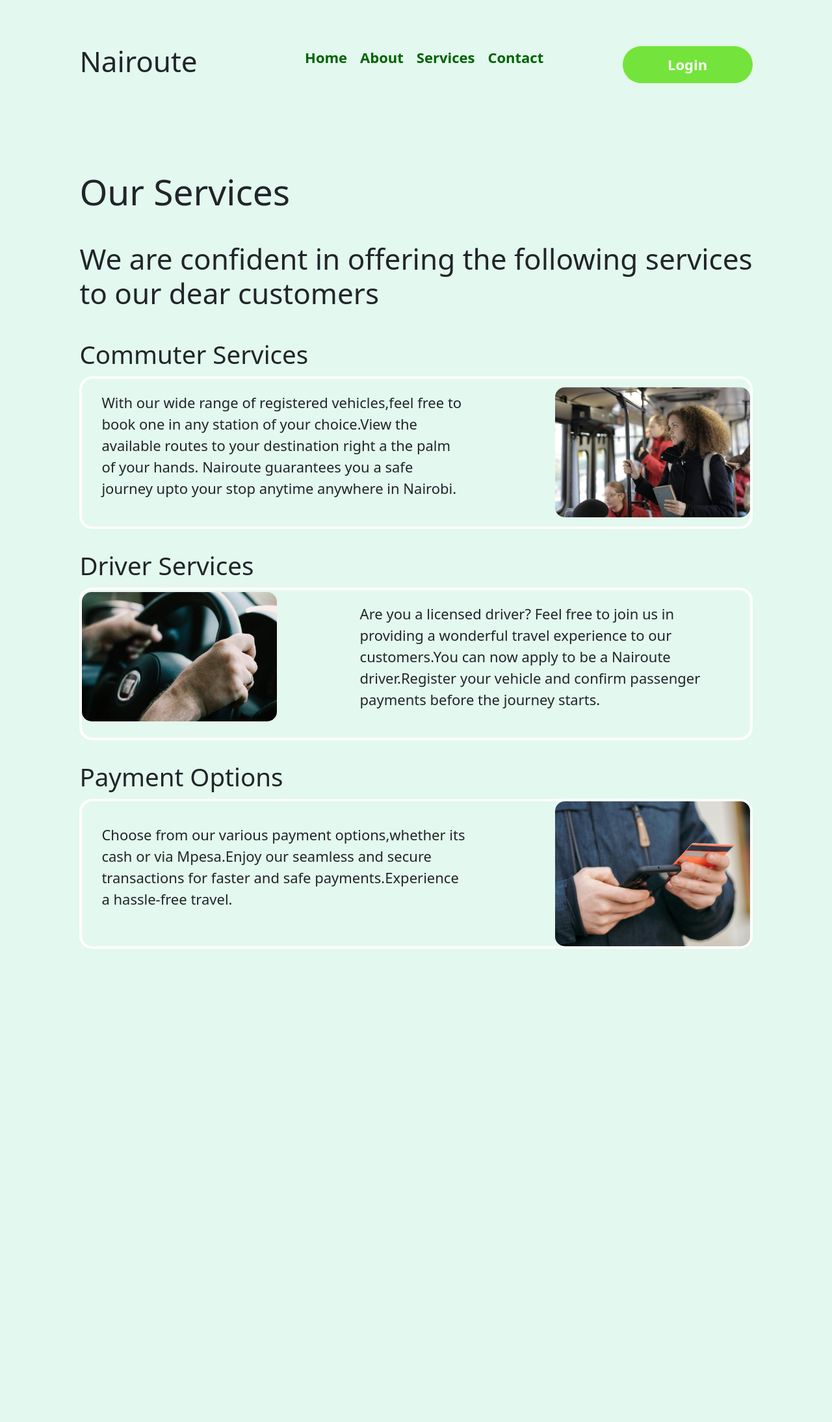
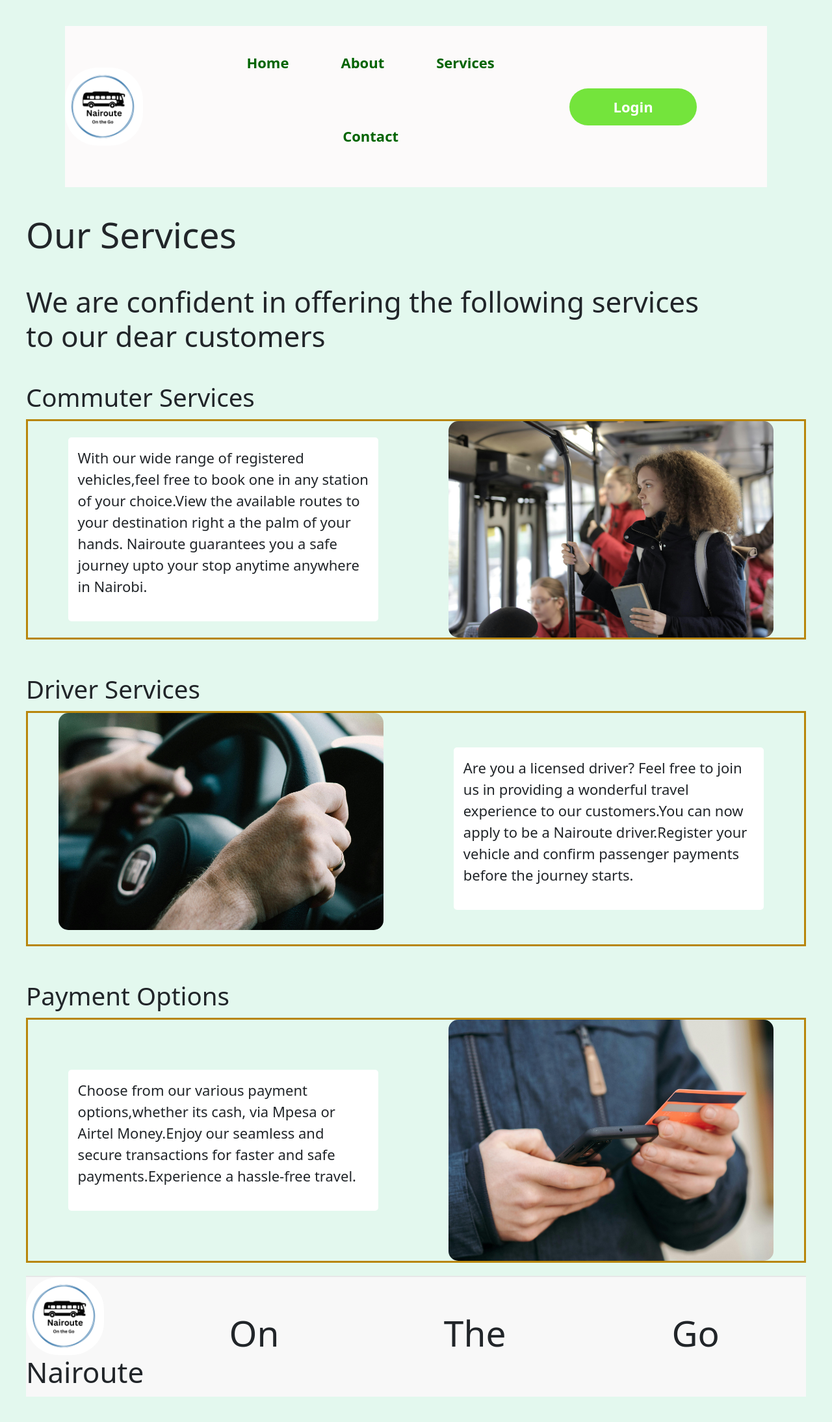
Before and after one commit to codebookreader/Nairoute, a React (Create React App) app: page /services in a window 1280 px wide. Shown: the whole page at 65% size. Before the commit the page ends 1482 px from the top, so only its background shows below. Built offline with nearby package versions, Linux system fonts and the light colour scheme.

Commit message:
add footer and logo

```diff
--- a/src/Dashboard.js
+++ b/src/Dashboard.js
@@ -4,6 +4,7 @@ import { useEffect } from 'react'
 import { useNavigate } from 'react-router-dom'
 import axios from 'axios'
 import Navbar from './Navbar'
+import Footer from './Footer'
 
 const Dashboard = () => {
   const [displayName, setdisplayName] = useState('')
@@ -33,12 +34,16 @@ const Dashboard = () => {
         .catch(err => console.log('Logout error:', err));
     };
   return (
-    <div>
+    <>
+    <div className='main'>
       <Navbar/>
         <h1>This is the dashboard</h1>
         <p>Welcome {displayName}</p>
         <button className='btn btn-danger' onClick ={handleLogout}>Logout</button>
+
     </div>
+    <Footer/>
+    </>
   )
 }
 
--- /dev/null
+++ b/src/Footer.js
@@ -0,0 +1,29 @@
+import React from 'react'
+import naiLogo from'./images/Nairoute.png'
+
+const Footer = () => {
+  return (
+    <div>
+        <footer>
+        <div className='NaiFooter'>
+            <div>
+            <img className= "Nailogo" src = {naiLogo} alt = 'Logo'></img>
+                <h2>Nairoute</h2>
+            </div>
+            <div className='Naifooterchild'>
+                <h1>On</h1>
+            </div>
+            <div className='Naifooterchild'>
+                <h1>The</h1>
+            </div>
+            <div className='Naifooterchild'>
+                <h1>Go</h1>
+            </div>
+
+        </div>
+        </footer>
+    </div>
+  )
+}
+
+export default Footer
--- a/src/Login.js
+++ b/src/Login.js
@@ -40,7 +40,7 @@ const Login = () => {
     .catch(err =>console.log(err))
   }
   return (
-    <div>
+    <div className='main'>
       <Navbar/>
   <section>
     <h1>Login</h1>
--- a/src/Navbar.js
+++ b/src/Navbar.js
@@ -1,4 +1,5 @@
 import React from 'react'
+import naiLogo from'./images/Nairoute.png'
 import { useNavigate } from 'react-router-dom'
 
 const Navbar = () => {
@@ -8,17 +9,19 @@ const Navbar = () => {
   }
   return (
     <div>
+      <div className = 'Hero'>
     <div className="hero">
         <nav>
-            <h2 className="logo">Nairoute</h2>
-            <ul>
+        <img className= "Nailogo" src = {naiLogo} alt = 'Logo'></img>
+            <ul className='navChild'>
                 <li><a href="/">Home</a></li>
                 <li><a href="#">About</a></li>
                 <li><a href="/services">Services</a></li>
                 <li><a href="#">Contact</a></li>
             </ul>
-            <button type="button" onClick = {homenav}>Login</button>
+            <button className= "navChild"type="button" onClick = {homenav}>Login</button>
         </nav>
+    </div>
     </div>
     </div>
   )
--- a/src/Services.js
+++ b/src/Services.js
@@ -3,10 +3,11 @@ import Navbar from './Navbar'
 import commuter from './images/commuter.jpg'
 import driver from './images/driver.jpg'
 import payment from './images/payment.jpg'
+import Footer from './Footer';
 
 const Services = () => {
   return (
-    <div>
+    <div className='main'>
         <Navbar/>
         <h1>Our Services</h1>
         <br></br>
@@ -40,13 +41,14 @@ const Services = () => {
         <h3>Payment Options</h3>
         <div className='services'>
             <div className = 'servicedetails'>
-              <p>Choose from our various payment options,whether its cash or via Mpesa.Enjoy our seamless and secure transactions for faster and safe payments.Experience a hassle-free travel.</p>
+              <p>Choose from our various payment options,whether its cash, via Mpesa or Airtel Money.Enjoy our seamless and secure transactions for faster and safe payments.Experience a hassle-free travel.</p>
 
             </div>
             <div>
              <img src = {payment} alt = 'payment'></img>
             </div>
         </div>
+        <Footer/>
     </div>
   )
 }
--- a/src/homepage.js
+++ b/src/homepage.js
@@ -1,6 +1,7 @@
 import React from 'react';
 import Navbar from './Navbar';
 import { useNavigate } from 'react-router-dom';
+import Footer from './Footer';
 
 const Home = () => {
   const navigate = useNavigate();
@@ -11,16 +12,16 @@ const Home = () => {
 
   return (
     <>
-      <div>
         <Navbar />
-      </div>
-      <div>
+      <div className='main'>
         <h1>Welcome to Nairoute.<span>Need a ride?</span></h1>
         <br />
         <h2>Nairoute is your driver!</h2>
         <a href="/register">Go to Register</a>
+        <br></br>
         <button onClick={handleLockScreen}>Lock Screen</button>
       </div>
+      <Footer/>
     </>
   );
 };
--- a/src/index.css
+++ b/src/index.css
@@ -11,26 +11,37 @@ html {
     font-size: 22px;
     color: #fff;
 }
+#root {
+  flex: 1 !important;
+  display: flex;
+  flex-direction: column;
+}
+html, body {
+  height: 100%;
+  margin: 0;
+  display: flex;
+  flex-direction: column;
+}
 
 body {
+  width:100%;
     min-height: 100vh;
     background-color:#e3f8ee !important;
-    /*background-image: linear-gradient(rgba(51, 59, 38, 0.6), rgba(66, 42, 42, 0.6)), url(backimage.jpg);*/
-    background-size: contain; /* Image will fit within the container */
     background-position: center;
     background-repeat: no-repeat;
 }
 
 span{
-    color:#f2ea09 !important;
+  color: #B8860B !important;
 }
 
 .App {
+  flex:1;
+  width:100%;
   display: flex;
   flex-direction: column;
   justify-content: center;
-  align-items: center;
-  padding: 1rem 0.5rem
+  align-items:normal;
 }
 
 section {
@@ -42,34 +53,46 @@ section {
     justify-content: flex-start;
     padding: 1rem;
     background-color: rgba(0,0,0,0.4);
+    border-radius: 5px;
+    margin:auto;
 }
 
 form {
+
     display: flex;
     flex-direction: column;
     justify-content: space-evenly;
     flex-grow: 1;
     padding-bottom: 1rem;
 }
+.Hero{
+    display: flex;
+    justify-content: space-between;
+    margin-bottom: 40px;
+
+}
 .hero{
-    height: 30vh;
-    width: 100%;;
+    height: auto;
+    width:90% !important;
+    background-color: rgb(252, 250, 250);
     background-size: cover;
     background-position: center;
+    margin: auto;
   }
-nav{
+  nav {
     display: flex;
+    justify-content: space-evenly;
     align-items: center;
-    justify-content: space-between;
-    padding-top: 40px;
+    text-align: center;
+    width:90%;
+    box-sizing: border-box;
+  }
 
-  }
   nav ul li{
     list-style-type: none;
     display: inline-block;
-    padding: 10px 10px;
-    padding-left: 2 px;
-    padding-right: 2 px;
+    padding: 20px 20px;
+    margin:20px;
   }
   a,nav ul li a{
     color: darkgreen !important;
@@ -89,6 +112,7 @@ textarea {
 label{
   margin-top: 1rem;
 }
+
 
 button {
         border: none;
@@ -122,19 +146,48 @@ button {
 .services{
   display:flex;
   align-items: center;
-  justify-content: space-between;
-  border: 4px solid #fff;
-  border-radius: 20px;
+  justify-content: space-around;
+  border: solid #B8860B;
+  margin-bottom:20px;
 }
 .servicedetails{
-  width: 600px;
-  margin-right: 20px;
-  margin-left: 10px;
-  padding: 20px;
+  width: 40%;
+  margin:15px;
+  padding:15px;
+  border-radius: 5px;
+  background-color: #fff;
 }
 img{
   border-radius: 15px;
-  width:300px;
+  width:500px;
   height:auto;
   margin: auto 0;
 }
+.logo{
+  font-size: 24px;
+}
+.Nailogo{
+  width:120px;
+  height:120px;
+  border-radius: 50px;
+}
+.NaiFooter {
+  display: flex;
+  justify-content: space-between;
+  align-items: center;
+  background-color: #f8f8f8;
+  width: 100%;
+  border-top: 2px solid #e7e7e7;
+  flex-shrink: 0;
+}
+.main-content {
+  flex: 1;
+}
+
+.Naifooterchild {
+  flex: 1;
+  text-align: center;
+}
+.main{
+  margin:40px;
+}
```
Also changed, not shown: src/images/Nairoute.png (added).
